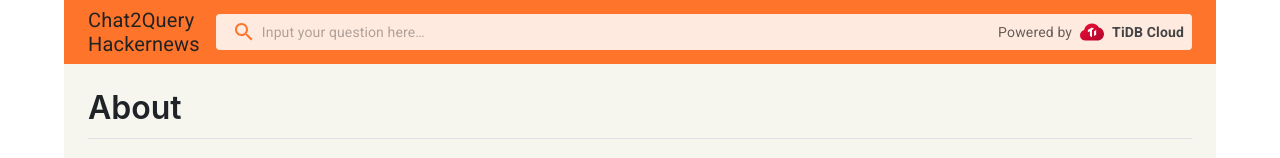
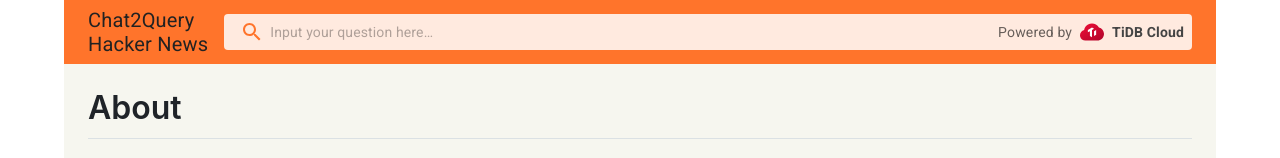
Before and after one commit to shczhen/hacknews-tidb, a Next.js app: page /about in a window 1280 px wide. Shown: the top 158 px of the page. Built offline with nearby package versions, Linux system fonts and the light colour scheme.

Commit message:
Update QuestionHeader.tsx

```diff
--- a/src/components/Layout/QuestionHeader.tsx
+++ b/src/components/Layout/QuestionHeader.tsx
@@ -99,7 +99,7 @@ export default function SearchAppBar(props: SearchAppBarProps) {
               >
                 Chat2Query
                 <br />
-                Hackernews
+                Hacker News
               </Typography>
             </Link>
             <Search>
```
